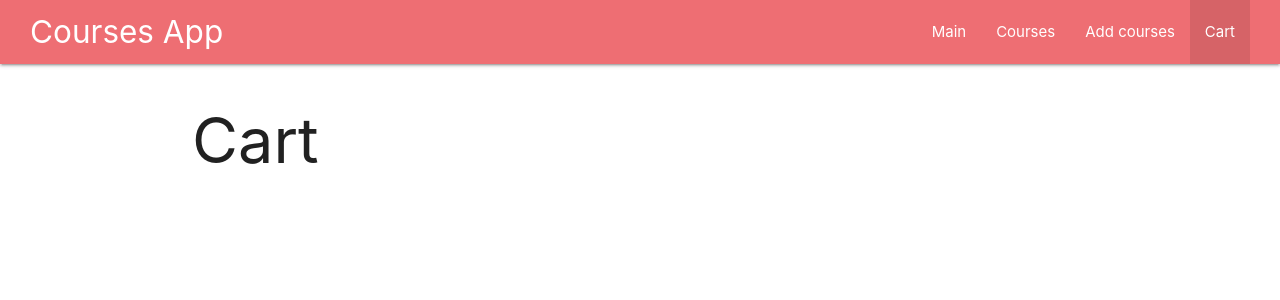
After one commit to Marik95/NodeJS_practice, a Node server app: page /card in a window 1280 px wide. The commit adds this page. Shown: the top 300 px of the page. Run offline with Node 20, Linux system fonts and the light colour scheme; some libraries are stand-ins or nearby versions.

Commit message:
add cart files

```diff
--- /dev/null
+++ b/first_prjct/data/card.json
@@ -0,0 +1 @@
+{"courses":[{"title":"Angular 8","price":"14000","img":"https://upload.wikimedia.org/wikipedia/commons/thumb/c/cf/Angular_full_color_logo.svg/2048px-Angular_full_color_logo.svg.png","id":"9685a2ba-8b62-45d9-acb6-842d1b48aa32","count":1}],"price":14000}
--- a/first_prjct/index.js
+++ b/first_prjct/index.js
@@ -2,6 +2,7 @@ const express = require('express')
 const path = require('path')
 const exphbs = require('express-handlebars')
 const homeRoutes = require('./routes/home')
+const cardRoutes = require('./routes/card')
 const addRoutes = require('./routes/add')
 const coursesRoutes = require('./routes/courses')
 
@@ -25,10 +26,7 @@ app.use(express.urlencoded({
 app.use('/', homeRoutes)
 app.use('/add', addRoutes)
 app.use('/courses', coursesRoutes)
-
-
-
-
+app.use('/card', cardRoutes)
 
 
 
--- /dev/null
+++ b/first_prjct/models/card.js
@@ -0,0 +1,52 @@
+const path = require('path')
+const fs = require('fs')
+const { rejects } = require('assert')
+
+const p = path.join(
+    path.dirname(process.mainModule.filename),
+    'data',
+    'card.json'
+)
+
+
+class Card {
+    static async add(course) {
+        const card = await Card.fetch()
+
+        const idx = card.courses.findIndex(c => c.id === course.id)
+        const candidate = card.courses[idx]
+
+        if(candidate){
+            candidate.count++
+            card.courses[idx] = candidate
+        } else{
+            course.count = 1
+            card.courses.push(course)
+        }
+
+        card.price += +course.price
+
+        return new Promise((resolve, reject) => {
+            fs.writeFile(p, JSON.stringify(card),err => {
+                if (err) {
+                    reject(err)
+                } else {
+                    resolve()
+                }
+            })
+        })
+    }
+    static async fetch() {
+        return new Promise((resolve, reject) => {
+            fs.readFile(p, 'utf-8', (err, content) => {
+                if(err) {
+                    reject(err)
+                } else {
+                    resolve(JSON.parse(content))
+                }
+            })
+        })
+    }
+}
+
+module.exports = Card
--- a/first_prjct/public/index.css
+++ b/first_prjct/public/index.css
@@ -28,3 +28,9 @@
 .course .price.big {
 	font-size: 2.5rem;
 }
+
+.card-action.actions{
+	display: flex;
+	align-items: center;
+	justify-content: space-between;
+}
--- /dev/null
+++ b/first_prjct/routes/card.js
@@ -0,0 +1,22 @@
+const {Router} = require('express')
+const Card = require('../models/card')
+const Course = require('../models/course')
+const router = Router()
+
+router.post('/add', async (req, res) => {
+    const course = await Course.getById(req.body.id)
+    await Card.add(course)
+    res.redirect('/card')
+})
+
+router.get('/', async (req, res) => {
+    const card = await Card.fetch()
+    res.render('card', {
+        title: 'Cart',
+        isCard: true,
+        courses: card.courses,
+        price: card.price
+    })
+})
+
+module.exports = router
--- /dev/null
+++ b/first_prjct/views/card.hbs
@@ -0,0 +1 @@
+<h1>Cart</h1>
--- a/first_prjct/views/courses.hbs
+++ b/first_prjct/views/courses.hbs
@@ -11,9 +11,13 @@
             <span class="card-title">{{title}}</span>
             <p class="price">{{price}}</p>
         </div>
-        <div class="card-action">
+        <div class="card-action actions">
           <a href="/courses/{{id}}" target="_blank">Open course</a>
           <a href="/courses/{{id}}/edit?allow=true">Edit</a>
+          <form action="/card/add" method="POST">
+          <input type="hidden" name="id" value="{{id}}">
+          <button type="submit" class="btn btn-primary">Buy</button>
+          </form>
         </div>
       </div>
     </div>
--- a/first_prjct/views/partials/navbar.hbs
+++ b/first_prjct/views/partials/navbar.hbs
@@ -20,6 +20,11 @@
         {{else}}
         <li><a href="/add">Add courses</a></li>
         {{/if}}
+        {{#if isCard}}
+        <li class="active"><a href="/card">Cart</a></li>
+        {{else}}
+        <li><a href="/cars">Cart</a></li>
+        {{/if}}
 
       </ul>
     </div>
```
